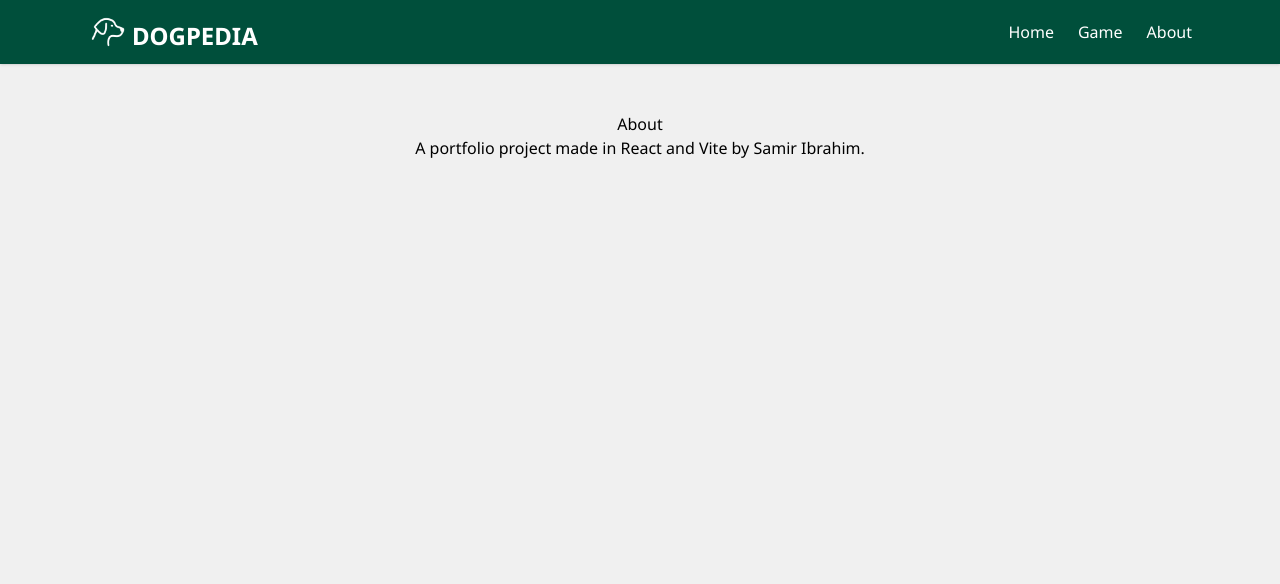
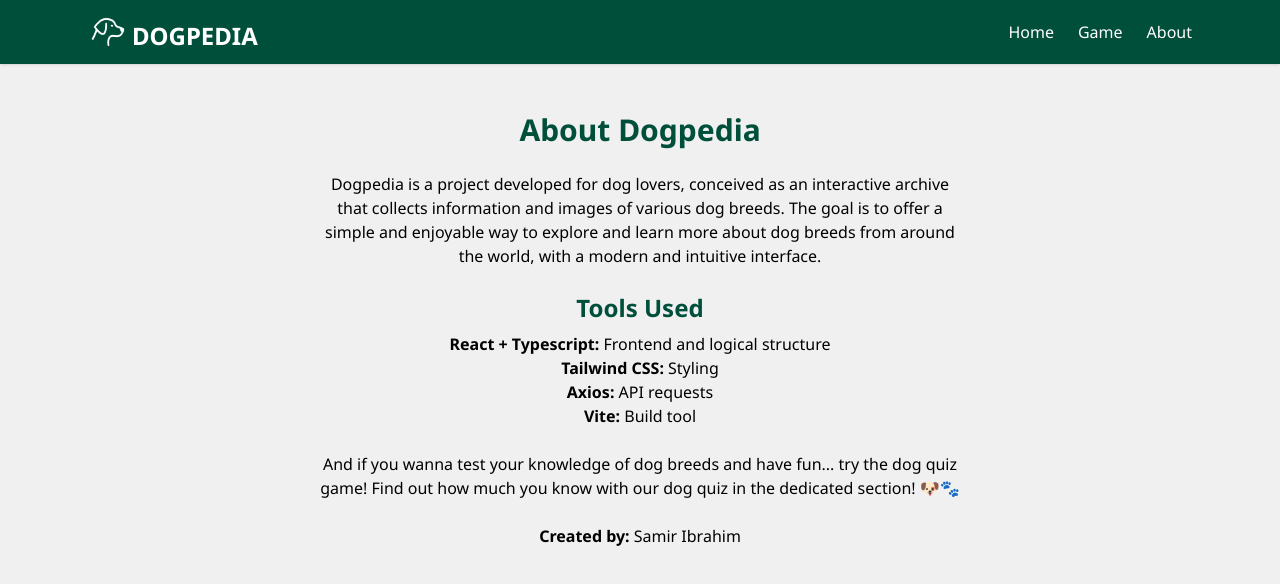
Before and after one commit to sidev86/dogpedia, a React (Vite) app: page /about in a window 1280 px wide. Shown: the top 584 px of the page. Built offline with nearby package versions, Linux system fonts and the light colour scheme.

Commit message:
Improve 'About' section

```diff
--- a/src/pages/About.tsx
+++ b/src/pages/About.tsx
@@ -1,8 +1,41 @@
 function About() {
   return (
     <div style={{ textAlign: "center", marginTop: "3rem" }}>
-      <h2>About </h2>
-      <p>A portfolio project made in React and Vite by Samir Ibrahim.</p>
+      <h2 className="text-3xl font-bold text-emerald-900 mb-6">
+        About Dogpedia{" "}
+      </h2>
+      <p className="w-1/2 mx-auto mb-6">
+        Dogpedia is a project developed for dog lovers, conceived as an
+        interactive archive that collects information and images of various dog
+        breeds. The goal is to offer a simple and enjoyable way to explore and
+        learn more about dog breeds from around the world, with a modern and
+        intuitive interface.
+      </p>
+
+      <h2 className="text-2xl font-bold text-emerald-900 mb-2">Tools Used</h2>
+      <ul className="mb-6">
+        <li>
+          <span className="font-bold">React + Typescript:</span> Frontend and
+          logical structure
+        </li>
+        <li>
+          <span className="font-bold">Tailwind CSS:</span> Styling
+        </li>
+        <li>
+          <span className="font-bold">Axios:</span> API requests
+        </li>
+        <li>
+          <span className="font-bold">Vite:</span> Build tool
+        </li>
+      </ul>
+      <p className="w-1/2 mx-auto mb-6">
+        And if you wanna test your knowledge of dog breeds and have fun... try
+        the dog quiz game! Find out how much you know with our dog quiz in the
+        dedicated section! 🐶🐾
+      </p>
+      <p>
+        <span className="font-bold">Created by:</span> Samir Ibrahim
+      </p>
     </div>
   );
 }
```
